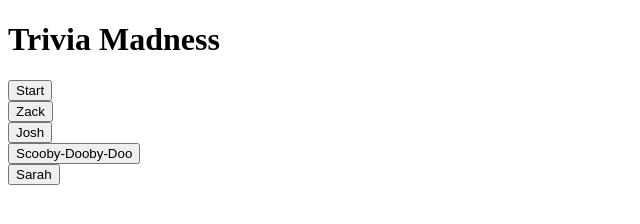
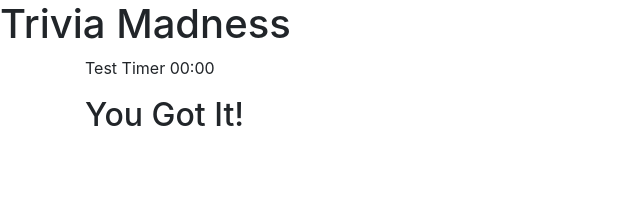
Before and after one commit to zgermain/TriviaGame, a plain HTML site: page index.html in a window 1280 px wide. Both pictures are taken after a click on the button "Zack". Shown: the whole page, without its empty margins (0-640 px from the left). Drawn offline with nearby package versions, Linux system fonts and the light colour scheme.

Commit message:
created functions to display result and delay next screen

```diff
--- a/assets/javascript/game.js
+++ b/assets/javascript/game.js
@@ -8,7 +8,7 @@ var questions = [{
   }, {
     question: "Where are you",
     choices: ["Cincinnati", "Chicago", "Washington D.C.", "Evergreen"],
-    correctAnswer: "Chicago"
+    correctChoice: "Chicago"
   }, {
     question: "What is....your favorite color?",
     choices: ["Purple", "Yellow", "Red...I mean Blue!", "Aqua"],
@@ -23,6 +23,7 @@ var gameOver = true;
     //counter for question turns
 var questionNumber = 0;
 var userGuess = ""
+var userCorrect = true;
 
 //Essential Functions
 
@@ -31,10 +32,14 @@ var userGuess = ""
 
     //Function to set an invisible "wait a few seconds" timer
 
-    //Function to clear the "last page" jQuery .empty()
 
     //Function to display questions and buttons
-function displayButtons() {
+function displayQuestion() {
+    $("#question-div").empty();
+
+    var newDiv = $("<div>")
+    newDiv.append(`<p>${questions[questionNumber].question}</p>`);
+    $("#question-div").append(newDiv);
 
     for (i=0; i < questions[questionNumber].choices.length; i++){
         var newButton = $("<button>");
@@ -43,35 +48,67 @@ function displayButtons() {
         newButton.attr("value", questions[questionNumber].choices[i]);
         newButton.attr("class", "choice-button");
         newDiv.append(newButton);
-        $(".container").append(newDiv);
+        $("#question-div").append(newDiv);
     }
 };
 
+
+    //Function that reacts to user button presses
 function choicePress() {
 
     userGuess = $(this).val();
     console.log("userGuess: " + userGuess);
 
     if (userGuess === questions[questionNumber].correctChoice){
-        console.log("That's Right!")
+        console.log("That's Right!");
+        userCorrect = true;
+        correctScore++;
+        displayResult();
+
     } else {
         console.log("That's Wrrrong!")
+        userCorrect = false;
+        incorrectScore++;
+        displayResult();
     };
 
 
 };
 
+    //Function to display right/wrong answer page
+function displayResult(){
 
+    $("#question-div").empty();
 
-    //Function to display right/wrong answer page
+    if (userCorrect === true){
+        $("#question-div").append(`<h2>You Got It!</h2>`);
+        //display picture
+        delayDisplay();
+    } else {
+        $("#question-div").append(`<h2>LOOOOSER!!!</h2>`);
+        $("#question-div").append(`<p>The correct answer was ${questions[questionNumber].correctChoice}</p>`);
+        delayDisplay();
+    };
 
+};
+
+function delayDisplay(){
+    questionNumber++;
+    if (questionNumber === questions.length){
+        ///delay
+        ///final screen
+        // setTimeout(displayQuestion, 1000 * 5);
+    } else {
+        setTimeout(displayQuestion, 1000 * 5);
+    };
+};
 
 //Running the game
 
     //Function to initialize game
         //set gameOver to false
 
-    //Function to show question and create buttons for answers
+
 
         //Clear Divs from last Screen
         //Create a Div and Display Question
@@ -84,5 +121,6 @@ function choicePress() {
 
     //Function to show End Game result
 
-    displayButtons();
+    displayQuestion();
     $(document).on("click", ".choice-button", choicePress);
+    $(document).on("click", "#start-button", startGame);
--- a/index.html
+++ b/index.html
@@ -5,14 +5,22 @@
     <meta name="viewport" content="width=device-width, initial-scale=1.0">
     <meta http-equiv="X-UA-Compatible" content="ie=edge">
     <title>Trivia Game</title>
+
+    <link rel="stylesheet" href="https://maxcdn.bootstrapcdn.com/bootstrap/4.0.0/css/bootstrap.min.css">
+
 </head>
 <body>
 
     <h1>Trivia Madness</h1>
 
     <div class = "container">
+        <div id = "timer">
+            <p>Test Timer 00:00</p>
+        </div>
+        <div id = "question-div">
+            <button id = "start-button">Start</button>
+        </div>
 
-        <button id = "start-button">Start</button>
 
     </div>
 
```
